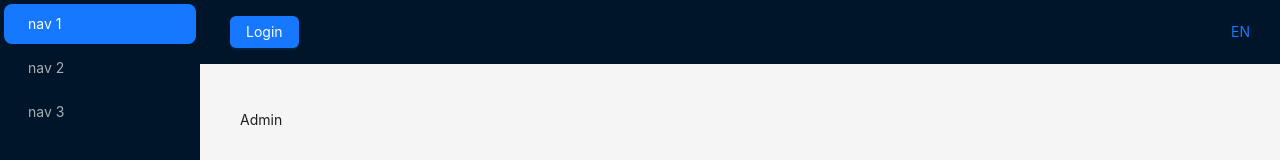
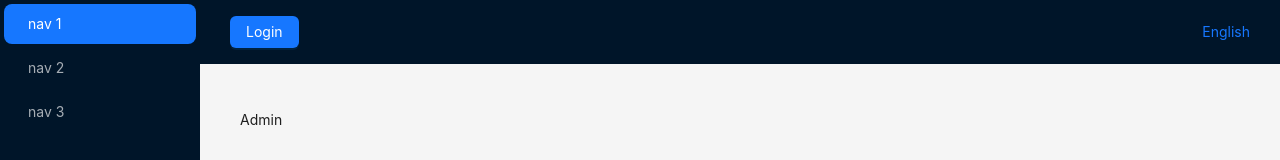
Before and after one commit to hassie54men/admin-antd, a React (Vite) app: page /admin in a window 1280 px wide. Shown: the top 160 px of the page. Built offline with nearby package versions, Linux system fonts and the light colour scheme; no server answers; sample sign-in values are in the browser's storage.

Commit message:
refactor: add edit language

```diff
--- a/src/features/auth/ui/LocaleSwitcher.tsx
+++ b/src/features/auth/ui/LocaleSwitcher.tsx
@@ -1,35 +1,25 @@
 import { Dropdown, type MenuProps, Space } from "antd";
 import { useTranslation } from "react-i18next";
+import { LANGUAGES_LIST } from "../../../config/languages.ts";
 
 function DownOutlined() {
   return null;
 }
 
 const LocaleSwitcher = () => {
-  const { i18n, t } = useTranslation();
-  const changeLanguage = async (lng: string) => {
-    await i18n.changeLanguage(lng);
-  };
-  const items: MenuProps["items"] = [
-    {
-      key: "label",
-      type: "group",
-      label: t("text.languagesLabel"),
-    },
-    {
-      label: <span onClick={() => changeLanguage("en")}>English</span>,
-      key: "en",
-    },
-    {
-      label: <span onClick={() => changeLanguage("ru")}>Русский</span>,
-      key: "ru",
-    },
-  ];
+  const { i18n } = useTranslation();
+  const items: MenuProps["items"] = LANGUAGES_LIST.map(({ key, label }) => ({
+    key,
+    label,
+    onClick: () => i18n.changeLanguage(key),
+  }));
+
   return (
     <Dropdown menu={{ items }} trigger={["click"]}>
       <a onClick={(e) => e.preventDefault()}>
         <Space>
-          {t("text.language")}
+          {LANGUAGES_LIST.find((lang) => lang.key === i18n.language)?.label ||
+            "..."}
           <DownOutlined />
         </Space>
       </a>
```
